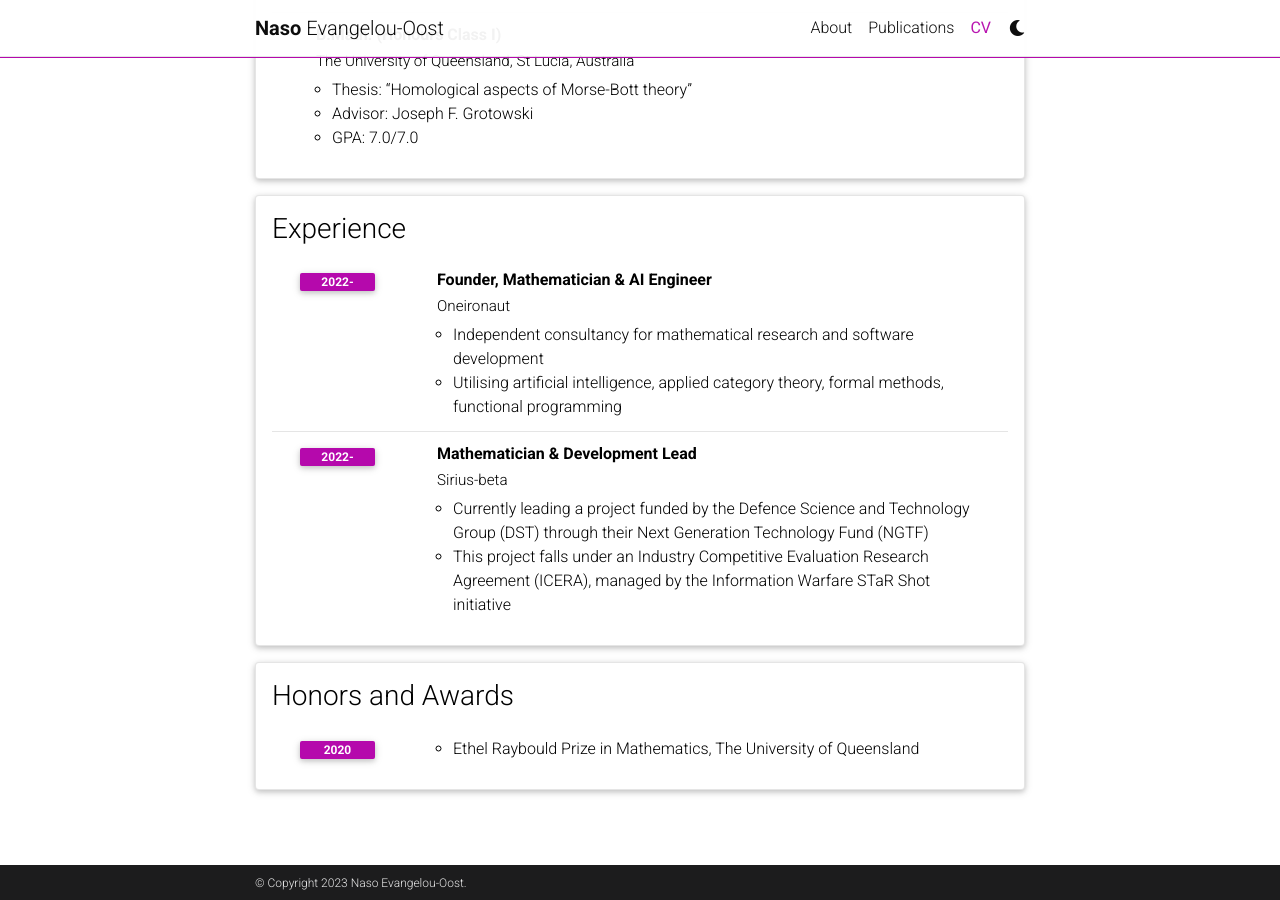
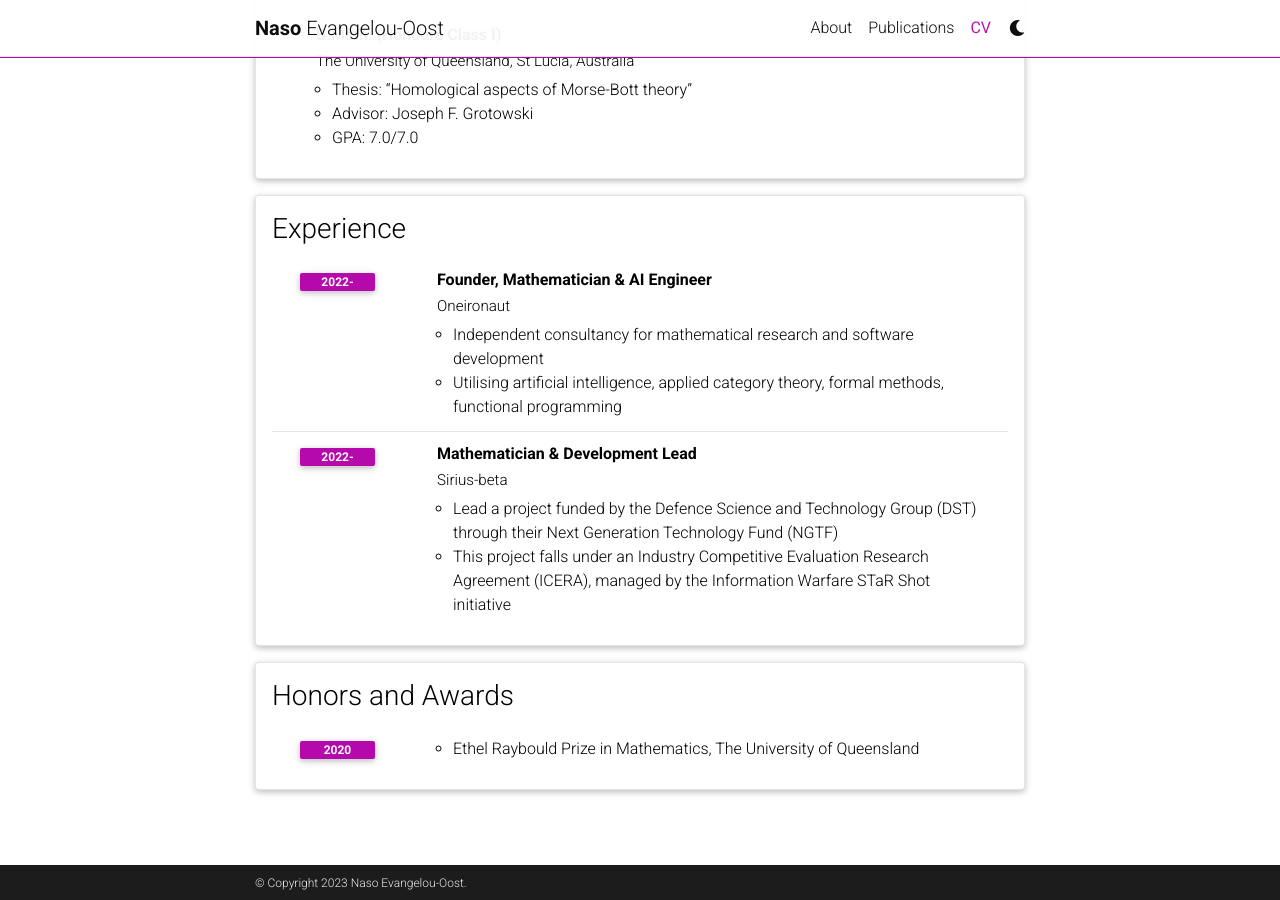
Before and after one commit to nasosev/nasosev.github.io, a Jekyll site: the page built from _pages/cv.md, in a window 1280 px wide and 900 px high, scrolled down 537 px. Built offline with Jekyll 4.4.1, drawn with Linux system fonts in a browser that asks for light colours; comment, search, counter and statistics services are not loaded; a style sheet for code colours, icons or effects is not loaded.

Commit message:
Update cv.yml

```diff
--- a/_data/cv.yml
+++ b/_data/cv.yml
@@ -43,7 +43,7 @@
       institution: Sirius-beta
       year: 2022-
       description:
-      - Currently leading a project funded by the Defence Science and Technology Group (DST) through their Next Generation Technology Fund (NGTF)
+      - Lead a project funded by the Defence Science and Technology Group (DST) through their Next Generation Technology Fund (NGTF)
       - This project falls under an Industry Competitive Evaluation Research Agreement (ICERA), managed by the Information Warfare STaR Shot initiative
 
 
```
